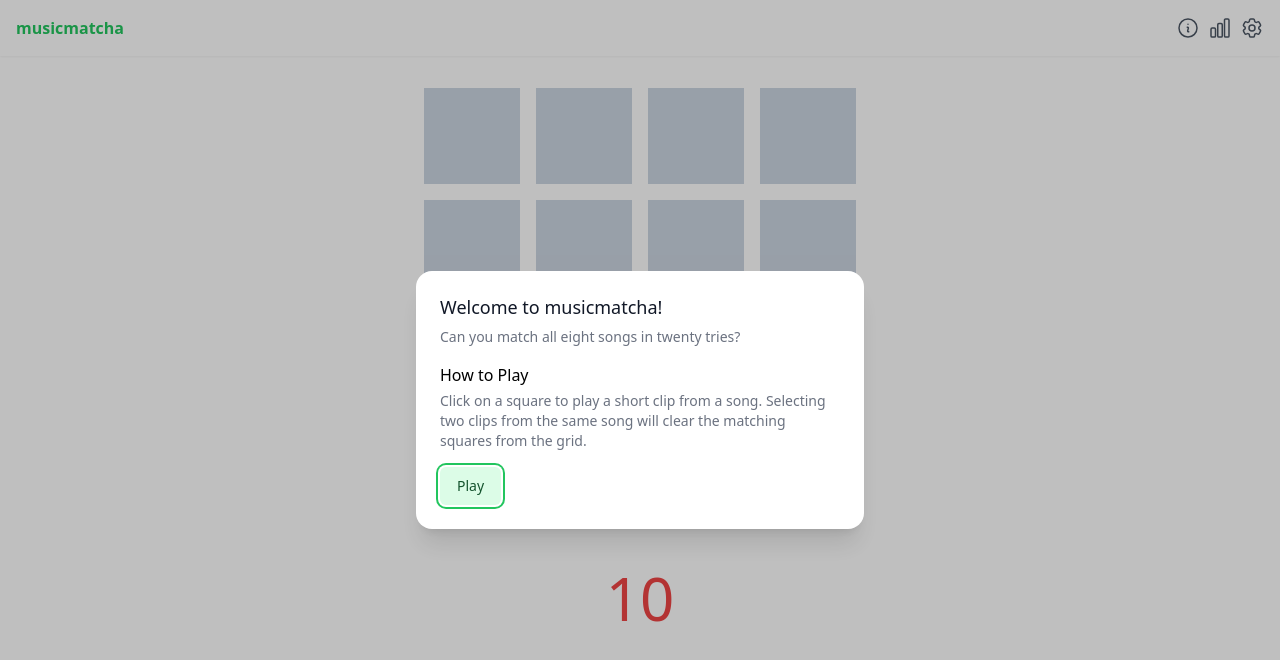
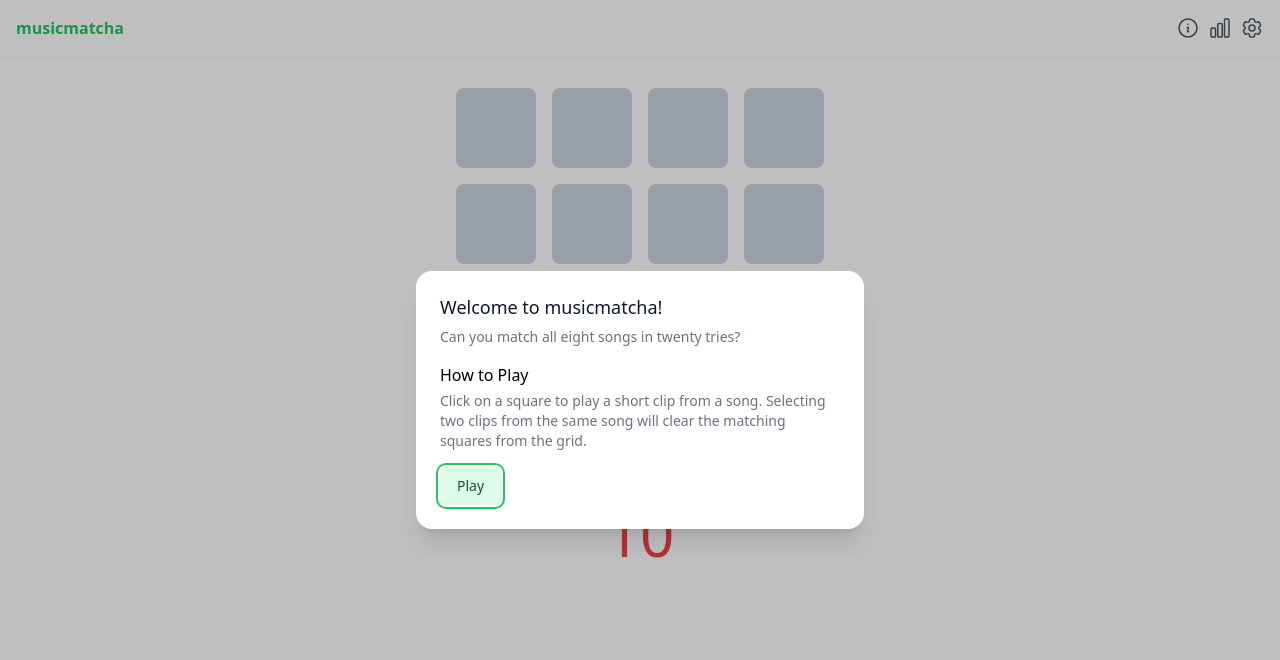
Before and after one commit to JacobMellick/musicmatcha, a Next.js app: page / in a window 1280 px wide. Shown: the top 660 px of the page. Built offline with nearby package versions, Linux system fonts and the light colour scheme.

Commit message:
Slightly modified tile appearance

```diff
--- a/components/Tile.tsx
+++ b/components/Tile.tsx
@@ -19,18 +19,18 @@ const Tile = ({
   return showTile ? (
     <motion.div whileHover={{ scale: 1.1 }} whileTap={{ scale: 0.9 }}>
       <div
-        className={`flex items-center justify-center ${
+        className={`flex items-center justify-center rounded-lg transition ${
           isSelected
             ? "bg-green-300 hover:bg-green-400"
             : "bg-slate-300 hover:bg-slate-400"
-        } hover:cursor-pointer transition-colors duration-300 h-16 w-16 lg:h-24 lg:w-24`}
+        } hover:cursor-pointer transition-colors duration-300 h-16 w-16 lg:h-20 lg:w-20`}
         onClick={() => onClick(id)}
       >
         {isPlaying && <StopIcon />}
       </div>
     </motion.div>
   ) : (
-    <div className="h-16 w-16 lg:h-24 lg:w-24"></div>
+    <div className="h-16 w-16 lg:h-20 lg:w-20"></div>
   );
 };
 
```
